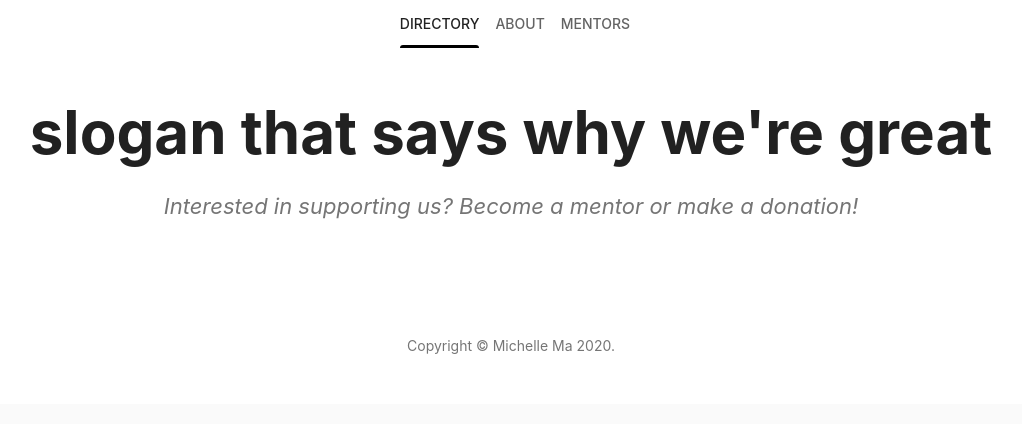
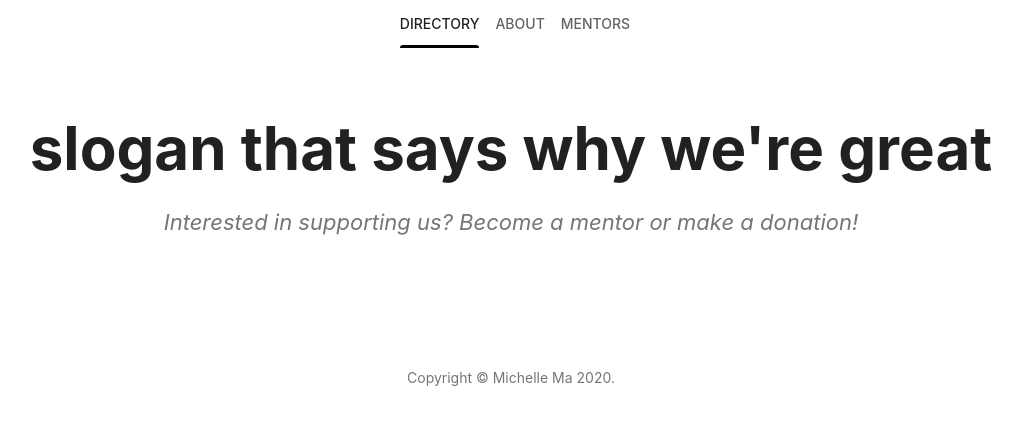
Before and after one commit to jf2978/apm-map, a Gatsby site: page /about in a window 1280 px wide. Shown: the whole page, without its empty margins (129-1151 px from the left). Built offline with nearby package versions, Linux system fonts and the light colour scheme; Gatsby itself is replaced by a stand-in of ours.

Commit message:
use general hero for about page

```diff
--- a/src/components/AboutHero.js
+++ /dev/null
@@ -1,32 +0,0 @@
-import React from 'react';
-import Button from '@material-ui/core/Button';
-import Grid from '@material-ui/core/Grid';
-import Typography from '@material-ui/core/Typography';
-import { makeStyles } from '@material-ui/core/styles';
-import Container from '@material-ui/core/Container';
-import Box from '@material-ui/core/Box';
-
-const useStyles = makeStyles((theme) => ({
-  heroBox: {
-    backgroundColor: theme.palette.background.paper
-  },
-  heroContent: {
-    backgroundColor: theme.palette.background.paper,
-    padding: theme.spacing(8, 0, 6),
-  },
-}));
-
-export default function AboutHero() {
-  const classes = useStyles();
-
-  return (
-    <Box px={15} py={6} className={classes.heroBox}>
-      <Typography variant="h2" align="center" color="textPrimary" gutterBottom>
-        slogan that says why we're great
-      </Typography>
-      <Typography variant="h6" align="center" color="textSecondary" paragraph>
-        Interested in supporting us? Become a mentor or make a donation!
-      </Typography>
-    </Box>
-  );
-}
--- a/src/components/Hero.js
+++ b/src/components/Hero.js
@@ -9,7 +9,7 @@ import Container from '@material-ui/core/Container';
 const useStyles = makeStyles((theme) => ({
   hero: {
     backgroundColor: theme.palette.background.paper,
-    padding: theme.spacing(8, 0, 6),
+    padding: theme.spacing(8, 16, 8),
   },
 }));
 
--- a/src/pages/about.js
+++ b/src/pages/about.js
@@ -10,6 +10,7 @@ import Directory from '../components/directory/Directory';
 import Emoji from '../components/Emoji';
 import { Typography } from '@material-ui/core';
 import AboutHero from '../components/AboutHero';
+import Hero from '../components/Hero';
 
 export default function About() {
   return (
@@ -17,7 +18,11 @@ export default function About() {
       <Context.Consumer>
         {context => (
           <>
-            <AboutHero/>
+            <Hero
+              id="about-hero"
+              title="slogan that says why we're great"
+              subtitle="Interested in supporting us? Become a mentor or make a donation!"
+            />
           </>
         )}
       </Context.Consumer>
```
